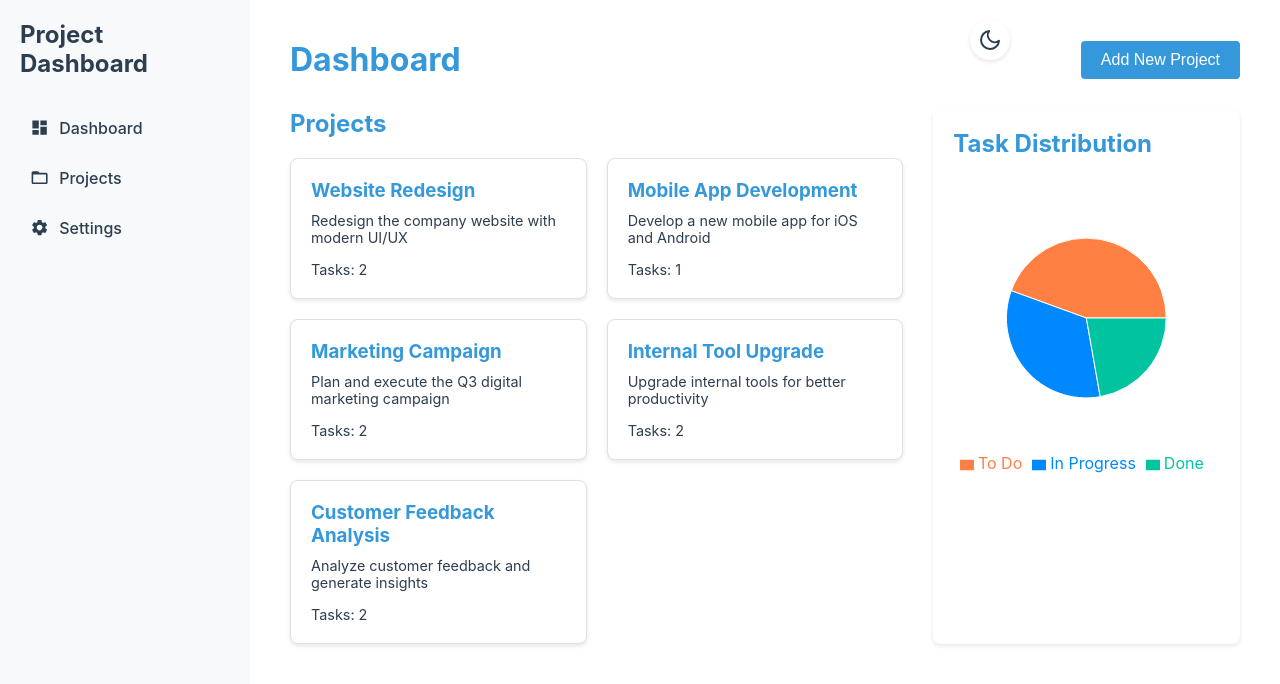
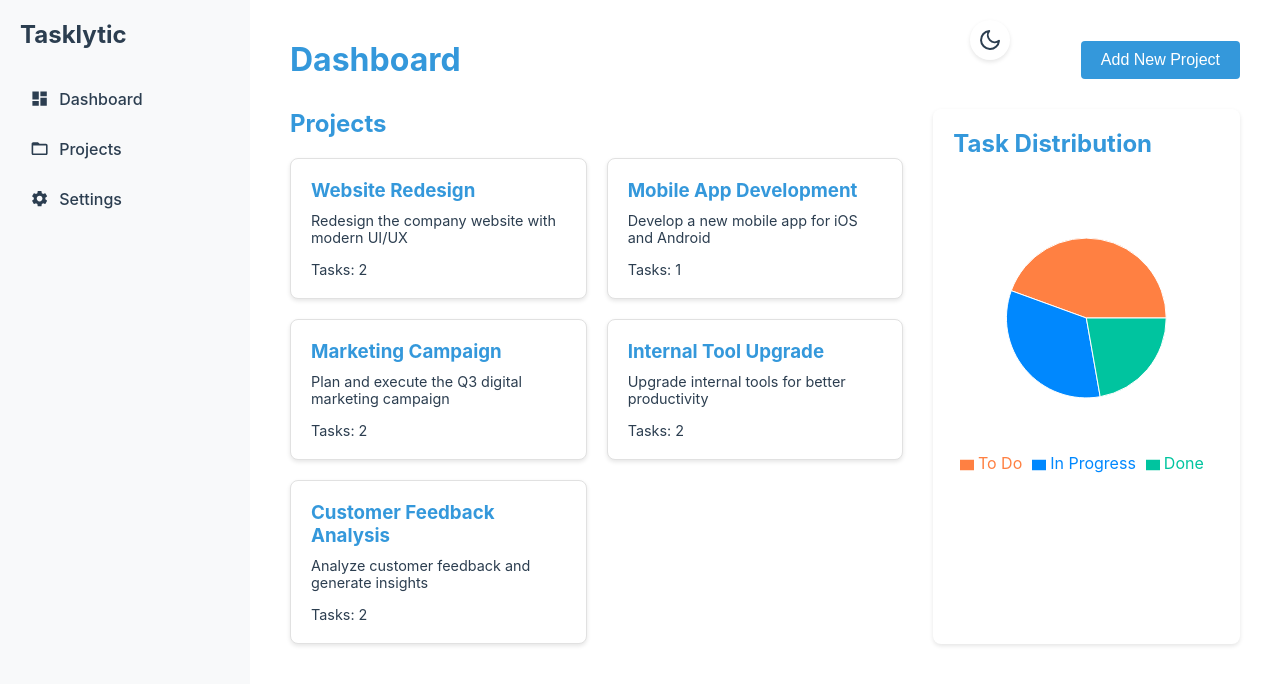
Before and after one commit to Lavesh-modi/project-managment, a React (Create React App) app: page / in a window 1280 px wide. Shown: the top 684 px of the page. Built offline with nearby package versions, Linux system fonts and the light colour scheme.

Commit message:
update-html

```diff
--- a/public/index.html
+++ b/public/index.html
@@ -7,7 +7,7 @@
     <meta name="theme-color" content="#000000" />
     <meta
       name="description"
-      content="Web site created using create-react-app"
+      content="Tasklytic - A modern project and task management dashboard with analytics, dark mode, and team collaboration."
     />
     <link rel="apple-touch-icon" href="%PUBLIC_URL%/logo192.png" />
     <!--
@@ -24,7 +24,7 @@
       work correctly both with client-side routing and a non-root public URL.
       Learn how to configure a non-root public URL by running `npm run build`.
     -->
-    <title>React App</title>
+    <title>Tasklytic</title>
   </head>
   <body>
     <noscript>You need to enable JavaScript to run this app.</noscript>
--- a/src/components/Layout.js
+++ b/src/components/Layout.js
@@ -15,7 +15,7 @@ const Layout = ({ children }) => {
 
       <nav className={`sidebar ${sidebarOpen ? 'open' : ''}`}>
         <div className="logo">
-          <h1>Project Dashboard</h1>
+          <h1>Tasklytic</h1>
         </div>
         <ul className="nav-links">
           <li className={location.pathname === '/dashboard' ? 'active' : ''}>
```
